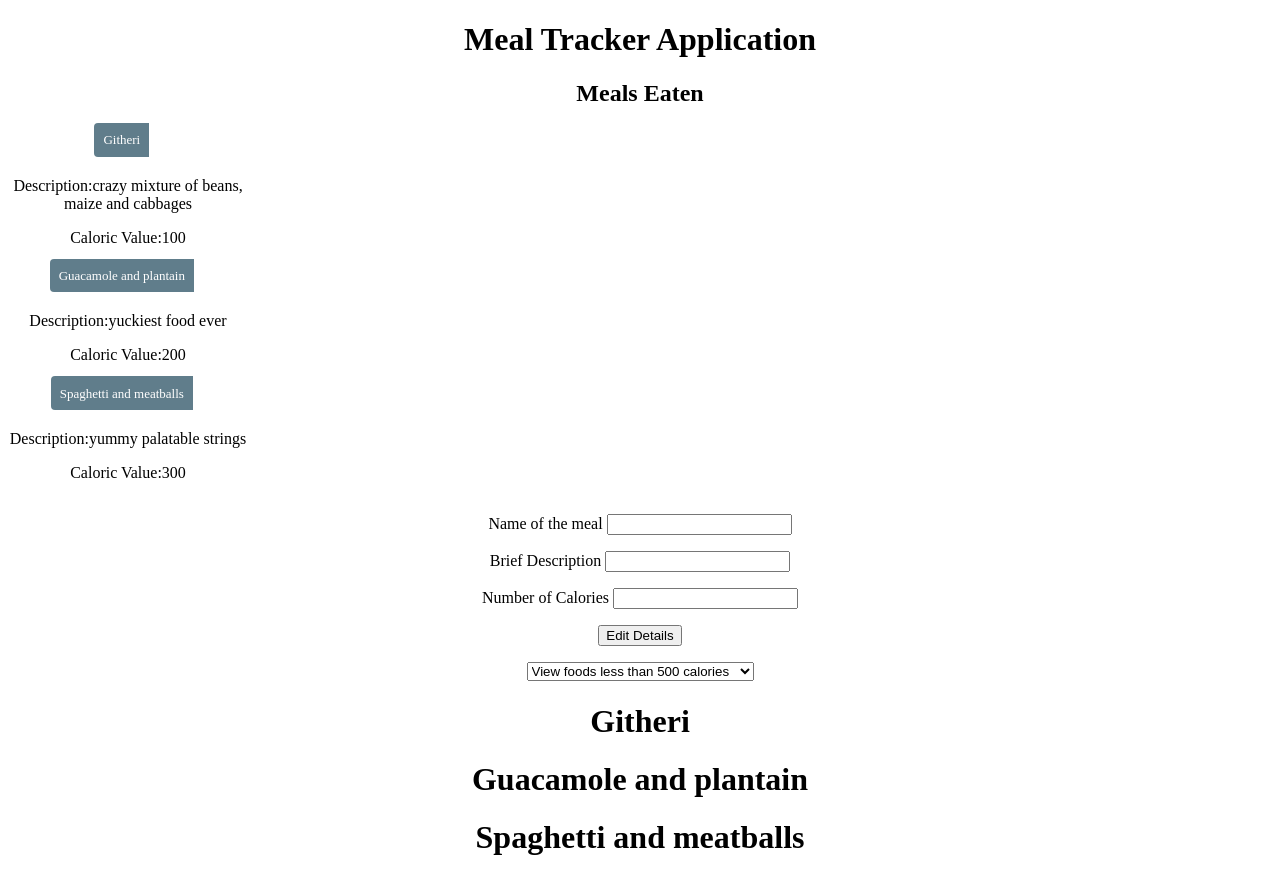
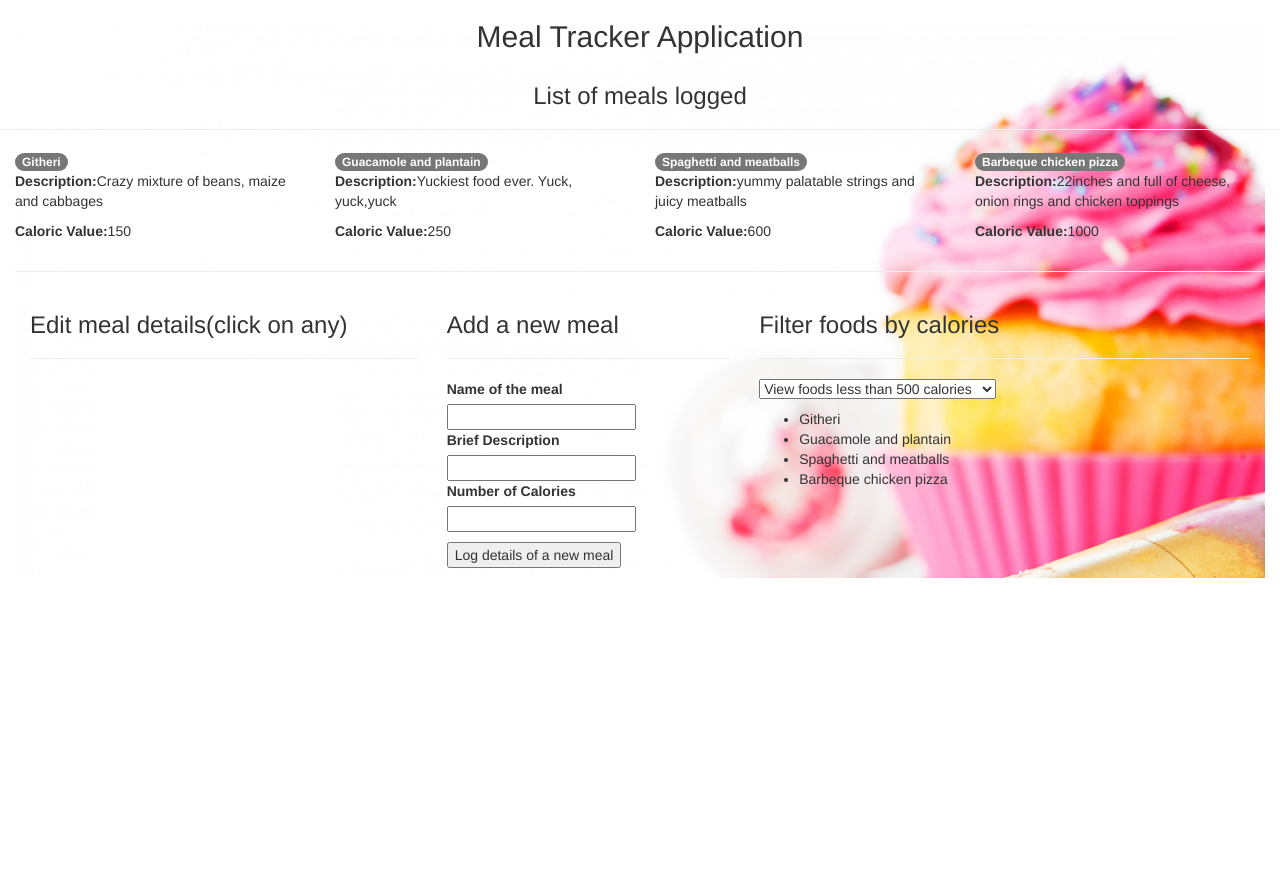
Before and after one commit to carolynemilgo/mealTracker, an Angular app: page / in a window 1280 px wide. After the commit the page ends 800 px from the top, so only its background shows below. Built offline with nearby package versions, Linux system fonts and the light colour scheme.

Commit message:
changes to styling and arrangement of divs

```diff
--- a/src/app/add-meals.component.ts
+++ b/src/app/add-meals.component.ts
@@ -1,3 +1,4 @@
+//component to add new meals to existing list of meals
 import {Component, Output, EventEmitter} from '@angular/core';
 import {Meal, AppComponent} from './app.component';
 
@@ -10,8 +11,8 @@ import {Meal, AppComponent} from './app.component';
    <label> Brief Description </label>
    <input type="text" #desc><p>
     <label> Number of Calories </label>
-   <input type="number" #cal><p>
-   <button (click)="addMeals(newName.value,desc.value,cal.value);"> Edit Details</button>`
+   <input type="number" #cal><p><p><p>
+   <button (click)="addMeals(newName.value,desc.value,cal.value);"> Log details of a new meal</button>`
 
 })
 export class AddMealsComponent{
@@ -19,8 +20,6 @@ export class AddMealsComponent{
 addMeals( name:string, description:string, calories:number){
   var newMealToPush:Meal=new Meal(name, description,calories);
   this.newMeal.emit(newMealToPush);
-  // console.log(newMealToPush);
-
 
 }
 }
--- a/src/app/app.component.css
+++ b/src/app/app.component.css
@@ -1,4 +1,14 @@
+/*background styling for entire body of the application*/
+.entireBody {
+  background-image: url("./../../images/321.jpg");
+  background-size: cover;
+    /*background-color: pink;*/
+}
+.img{
+  opacity:0.5;
+}
 
+/*//styling for the different meals that have been logged */
     .meals {
    margin: 0 0 2em 0;
    list-style-type: none;
@@ -23,11 +33,11 @@
    background-color: #CFD8DC !important;
    color: white;
  }
- .meals li.selected:hover {
+ .meals div.selected:hover {
     background-color: #BBD8DC !important;
     color: white;
   }
-  .meals li:hover {
+  .meals div:hover {
     color: #607D8B;
     background-color: #DDD;
     left: .1em;
@@ -36,3 +46,10 @@
     position: relative;
     top: -3px;
   }
+  /*//styling for header section*/
+/*.header{
+  height:180px;
+  width: auto;
+  background-image: url("./../../images/456.jpg");
+  background-repeat: no-repeat;
+}*/
--- a/src/app/app.component.html
+++ b/src/app/app.component.html
@@ -1,41 +1,74 @@
 <div class="container-fluid">
-  <div style="text-align:center">
-    <h1>
-     {{title}}
-  </h1>
+  <div class="entireBody">
+    <h2 align="center">{{title}} </h2>
+    <!-- Beginning of header section -->
+    <div class="header">
+    </div>
+    <!-- List of meals logged in by the user including those existing in the array -->
+    <div class="row">
+      <h3 align="center">List of meals logged</h3>
+      <hr/>
+      <div>
+        <div class="col-md-3" [class.selected]="meal===selectedMeal" *ngFor="let meal of meals" (click)="onSelect(meal)">
+          <span class="badge">{{meal.name}}</span>
+          <p><strong>Description:</strong>{{meal.description}}
+            <p><strong>Caloric Value:</strong>{{meal.calories}}
+        </div>
+      </div>
+    </div>
+    <hr/>
+    <div class="row">
+      <div class="col-md-12">
+        <!-- editing the details of an existing meal -->
+        <div class="col-md-4">
+          <h3>Edit meal details(click on any)</h3>
+          <hr/>
           <div *ngIf="selectedMeal">
-      <h2>{{selectedMeal.name}}</h2>
+            <h4 align="center"><strong>{{selectedMeal.name}}</strong></h4>
             <div>
-        <label>Name of Meal: </label>{{selectedMeal.name}}</div>
-      <input [(ngModel)]="selectedMeal.name" placeholder="name">
+              <label>Name of Meal: </label>{{selectedMeal.name}}
+              <p>
+                <input [(ngModel)]="selectedMeal.name" placeholder="name"></div>
             <div>
               <label>Description: </label>{{selectedMeal.description}}
+              <p>
                 <input [(ngModel)]="selectedMeal.description" placeholder="name">
             </div>
             <div>
               <label>Number of Calories: </label>{{selectedMeal.calories}}
+              <p>
                 <input [(ngModel)]="selectedMeal.calories" placeholder="name">
+            </div>
+          </div>
+
+        </div>
+        <!-- Adding a new meal -->
+        <div class=col-md-3>
+          <div>
+            <h3>Add a new meal</h3>
+            <hr/>
+            <addition (newMeal)="addMeals($event)"></addition>
+          </div>
+        </div>
+        <!-- Filtering the logged foods based on the level of calories -->
+        <div class=col-md-5>
+          <h3> Filter foods by calories</h3>
+          <hr/>
+          <div class="filter">
+            <select (change)="onChange($event.target.value)">
+        <option value="all" selected="selected">Display All Foods</option>
+        <option value="Above 500 Calories" selected="selected">View foods more than 500 calories</option>
+        <option value="Less that 500 Calories" selected="selected">View foods less than 500 calories</option>
+           </select>
+            <p>
+              <ul>
+                <li *ngFor="let meal of meals | calories: selectedOption">{{meal.name}}</li>
+              </ul>
+          </div>
+        </div>
+      </div>
     </div>
   </div>
   <div>
   </div>
-    <div>
-      <h2>Meals Eaten</h2>
-      <ul class="meals">
-        <li [class.selected]="meal===selectedMeal" *ngFor="let meal of meals" (click)="onSelect(meal)">
-          <span class="badge">{{meal.name}}</span>
-          <p>Description:{{meal.description}}
-            <p>Caloric Value:{{meal.calories}}
-        </li>
-      </ul>
-      <addition (newMeal)="addMeals($event)"></addition>
 </div>
-    <div class="filter">
-      <select (change)="onChange($event.target.value)">
-<option value="all" selected="selected">Display All Foods</option>
-<option value="Above 500 Calories" selected="selected">View foods more than 500 calories</option>
-<<option value="Less that 500 Calories" selected="selected">View foods less than 500 calories</option>
-       </select>
-      <h1 *ngFor="let meal of meals | calories: selectedOption">{{meal.name}}</h1>
-    </div>
-  </div>
--- a/src/app/app.component.ts
+++ b/src/app/app.component.ts
@@ -1,14 +1,12 @@
+//Root component of the meal tracker application
 import { Component} from '@angular/core';
 import {FormsModule} from '@angular/forms';
 import {AddMealsComponent} from './add-meals.component'
 
-
 @Component({
   selector: 'app-root',
   templateUrl: './app.component.html',
-  styleUrls: ['./app.component.css']
-  // ./../styles.css',
-
+  styleUrls: ['./app.component.css'],
 
 })
 export class AppComponent {
@@ -17,18 +15,23 @@ export class AppComponent {
   public meals: Meal[] = [
     {
       name: 'Githeri',
-      description: 'crazy mixture of beans, maize and cabbages',
-      calories: 100
+      description: 'Crazy mixture of beans, maize and cabbages',
+      calories: 150
     },
     {
       name: 'Guacamole and plantain',
-      description: 'yuckiest food ever',
-      calories: 200
+      description: 'Yuckiest food ever. Yuck, yuck,yuck',
+      calories: 250
     },
     {
       name: 'Spaghetti and meatballs',
-      description: 'yummy palatable strings',
-      calories: 300
+      description: 'yummy palatable strings and juicy meatballs',
+      calories: 600
+    },
+    {
+      name: 'Barbeque chicken pizza',
+      description: '22inches and full of cheese, onion rings and chicken toppings',
+      calories: 1000
     }
   ];
 
@@ -51,5 +54,4 @@ export class Meal {
   constructor(public name: string, public description: string, public calories: number) {
   }
 
-
 }
--- a/src/app/app.module.ts
+++ b/src/app/app.module.ts
@@ -13,12 +13,13 @@ import {CaloriesPipe} from './calories.pipe'
     AppComponent,
     AddMealsComponent,
     CaloriesPipe
+  ],
 
-  ],
   imports: [
     BrowserModule,
     FormsModule
   ],
+
   providers: [],
   bootstrap: [AppComponent]
 })
--- a/src/app/calories.pipe.ts
+++ b/src/app/calories.pipe.ts
@@ -1,27 +1,32 @@
-import{Pipe, PipeTransform} from '@angular/core';
+
+
+//using pipes to filter details for the user
+import {Pipe, PipeTransform} from '@angular/core';
 import {Meal, AppComponent} from './app.component';
 
 
 @Pipe({
-  name:"calories",
-  pure:false
+  name: "calories",
+  pure: false
 
 })
 export class CaloriesPipe implements PipeTransform {
-transform(input: Meal[], sieveCalories){
-  var result: Meal[]=[];
-  if(sieveCalories=== "Above 500 Calories"){
-    for(var j=0; j<input.length; j++){
-      if(input[j].calories >= 500){
+  transform(input: Meal[], sieveCalories) {
+    var result: Meal[] = [];//declare result which is of type Meal
+    //function to determine foods with calories greater than 500
+    if (sieveCalories === "Above 500 Calories") {
+      for (var j = 0; j < input.length; j++) {
+        if (input[j].calories >= 500) {
           result.push(input[j]);
         }
       }
       return result;
     }
-else if (sieveCalories === "Less that 500 Calories"){
+    else if (sieveCalories === "Less that 500 Calories") {
 
-  for(var j=0;j<input.length;j++){
-    if(input[j].calories < 500){
+      //function to determine foods with calories with less than 500
+      for (var j = 0; j < input.length; j++) {
+        if (input[j].calories < 500) {
           result.push(input[j]);
         }
         return result;
--- a/src/index.html
+++ b/src/index.html
@@ -7,6 +7,8 @@
 
   <meta name="viewport" content="width=device-width, initial-scale=1">
   <link rel="icon" type="image/x-icon" href="favicon.ico">
+  <script src="https://cdnjs.cloudflare.com/ajax/libs/ng2-bootstrap/x.x.x/ng2-bootstrap.min.js"></script>
+  <link href="https://maxcdn.bootstrapcdn.com/bootstrap/3.3.6/css/bootstrap.min.css" rel="stylesheet">
 </head>
 <body>
   <app-root></app-root>
```
Lines whose indentation alone changed are shown as unchanged.
